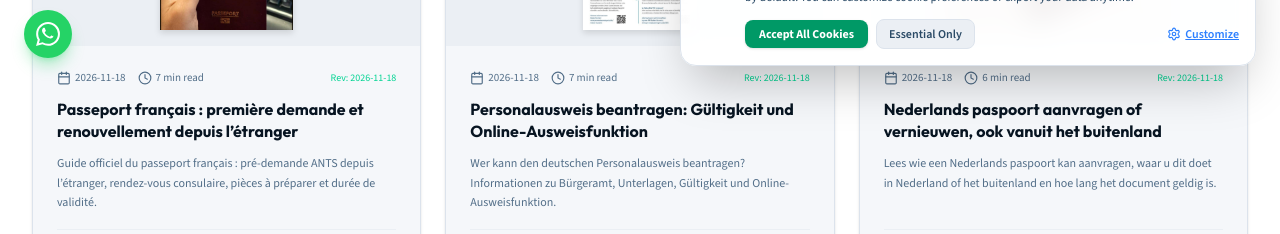
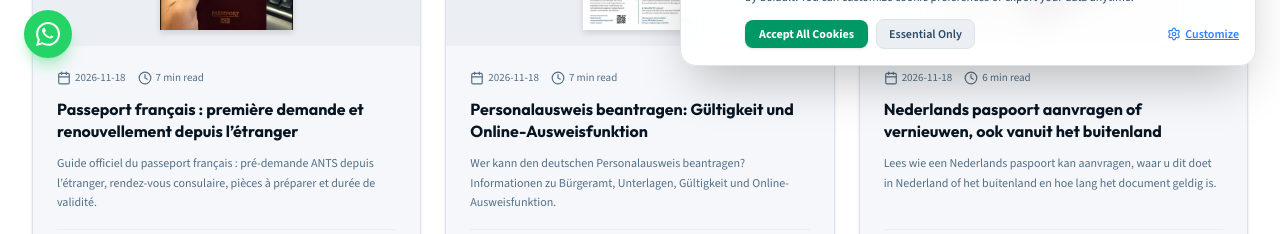
Before and after one commit to ddanieltover-arch/EUDossiers, a React (Vite) app: page /blog in a window 1280 px wide. Shown: the part 718-952 px from the top of the page. Built offline with nearby package versions, Linux system fonts and the light colour scheme; no server answers.

Commit message:
fix(editorial): unset unevidenced review timestamps and align post-017 verified date

```diff
--- a/src/data/blogData.ts
+++ b/src/data/blogData.ts
@@ -36,7 +36,6 @@ export const BLOG_POSTS: BlogPost[] = [
   {
     id: 'post-001',
     country: 'France',
-    lastReviewed: '2026-11-15',
         slug: 'france-national-id-card-verification-guide',
     title: 'How French National ID Cards (CNIe) Are Verified in ANTS & PRADO',
     excerpt: 'An authoritative technical guide explaining the security architecture, dual microchip structure, and official database validation mechanisms of the electronic French identity card (Carte Nationale d\'Identité - CNIe).',
@@ -121,7 +120,6 @@ To ensure travel validity across the 30 European Economic Area (EEA) member stat
   {
     id: 'post-002',
     country: 'International',
-    lastReviewed: '2026-11-12',
         slug: 'biometric-passports-icao-9303-security',
     title: 'Biometric Passports Compared: ICAO 9303 Microchip Security, RFID & Fedpol Standards',
     excerpt: 'A comprehensive comparative analysis of modern biometric e-passports, examining contactless cryptographic chips, Basic Access Control (BAC), and Switzerland’s Pass 22 Fedpol standards.',
@@ -198,7 +196,6 @@ The Swiss Pass 22 represents a state-of-the-art leap in identity design. Issued
   {
     id: 'post-003',
     country: 'Italy',
-    lastReviewed: '2026-11-10',
         slug: 'eea-id-cards-travel-rights-italian-cie',
     title: 'EEA ID Cards Explained: Travel Rights, Italian CIE 3.0 & Directive 2004/38/EC',
     excerpt: 'Everything you need to know about European Economic Area (EEA) identity documents, freedom of movement rights, and Italy\'s Carta d\'Identità Elettronica (CIE 3.0).',
@@ -321,7 +318,6 @@ At airport automated border e-Gates, the inspection reader initiates a cryptogra
   {
     id: 'post-004',
     country: 'Germany',
-    lastReviewed: '2026-11-14',
         slug: 'german-eat-vs-eu-residence-permit',
     title: 'German eAT vs Standard EU Residence Permits: Full Comparison & BAMF Indexing',
     excerpt: 'Detailed comparison between Germany\'s Elektronischer Aufenthaltstitel (eAT) and European standard biometric residence cards, including BAMF registry specifications.',
@@ -386,7 +382,6 @@ Governed by the Federal Office for Migration and Refugees (*Bundesamt für Migra
   {
     id: 'post-005',
     country: 'International',
-    lastReviewed: '2026-11-08',
         slug: 'document-specimen-photo-verification',
     title: 'Can I Inspect Document Specimens & Format Specifications? Physical Verification & Security Features Guide',
     excerpt: 'Addressing our most frequent customer visual inquiry: how to inspect high-resolution physical specimens, UV micro-printing, and tactile laser engraving specifications.',
@@ -1223,7 +1218,6 @@ To inspect any specimen directly, navigate to any item in our catalogue and view
   {
     id: 'post-025',
     country: 'France',
-    lastReviewed: '2026-11-18',
         slug: 'demande-passeport-francais-etranger-pre-demande-2026',
     language: 'fr',
     title: "Passeport français : première demande et renouvellement depuis l’étranger",
@@ -1264,7 +1258,6 @@ To inspect any specimen directly, navigate to any item in our catalogue and view
   {
     id: 'post-026',
     country: 'Germany',
-    lastReviewed: '2026-11-18',
         slug: 'personalausweis-beantragen-online-ausweisfunktion',
     language: 'de',
     title: "Personalausweis beantragen: Gültigkeit und Online-Ausweisfunktion",
@@ -1305,7 +1298,6 @@ To inspect any specimen directly, navigate to any item in our catalogue and view
   {
     id: 'post-027',
     country: 'Netherlands',
-    lastReviewed: '2026-11-18',
         slug: 'nederlands-paspoort-aanvragen-buitenland-vernieuwen',
     language: 'nl',
     title: "Nederlands paspoort aanvragen of vernieuwen, ook vanuit het buitenland",
@@ -1346,7 +1338,6 @@ To inspect any specimen directly, navigate to any item in our catalogue and view
   {
     id: 'post-028',
     country: 'Spain',
-    lastReviewed: '2026-11-18',
         slug: 'pasaporte-espanol-solicitud-validez-renovacion',
     language: 'es',
     title: "Pasaporte español: cómo solicitarlo, renovarlo y comprobar su validez",
@@ -1387,7 +1378,6 @@ To inspect any specimen directly, navigate to any item in our catalogue and view
   {
     id: 'post-029',
     country: 'Italy',
-    lastReviewed: '2026-11-18',
         slug: 'cie-identita-digitale-cieid-attivazione-servizi-online',
     language: 'it',
     title: "CIE e identità digitale: attivare CieID e accedere ai servizi online",
@@ -1428,7 +1418,6 @@ To inspect any specimen directly, navigate to any item in our catalogue and view
   {
     id: 'post-030',
     country: 'France',
-    lastReviewed: '2026-11-18',
         slug: 'renouvellement-passeport-biometrique-algerien-france',
     language: 'fr',
     title: "Renouvellement du passeport biométrique algérien en France : démarches, documents et suivi",
```
Lines whose indentation alone changed are shown as unchanged.
